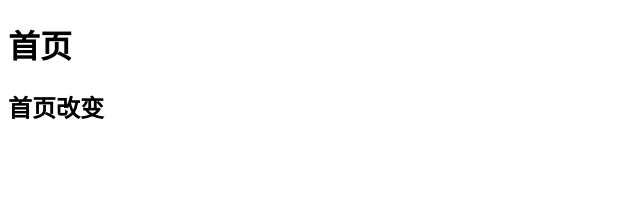
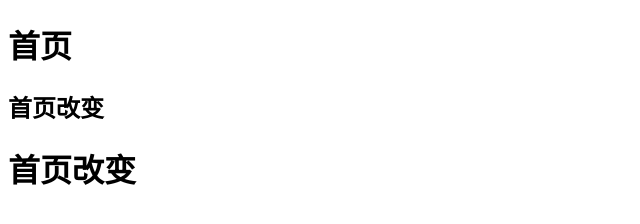
Before and after one commit to qiu929685098/tianmao, a website: page public/index.html in a window 1280 px wide. Shown: the whole page, without its empty margins (0-640 px from the left). Drawn offline with Linux system fonts and the light colour scheme.

Commit message:
11/6提交--v1.0.0

```diff
--- a/public/index.html
+++ b/public/index.html
@@ -11,6 +11,7 @@
     <h1>首页</h1>
 
     <h2>首页改变</h2>
+    <h1>首页改变</h1>
 </body>
 
 </html>
```
